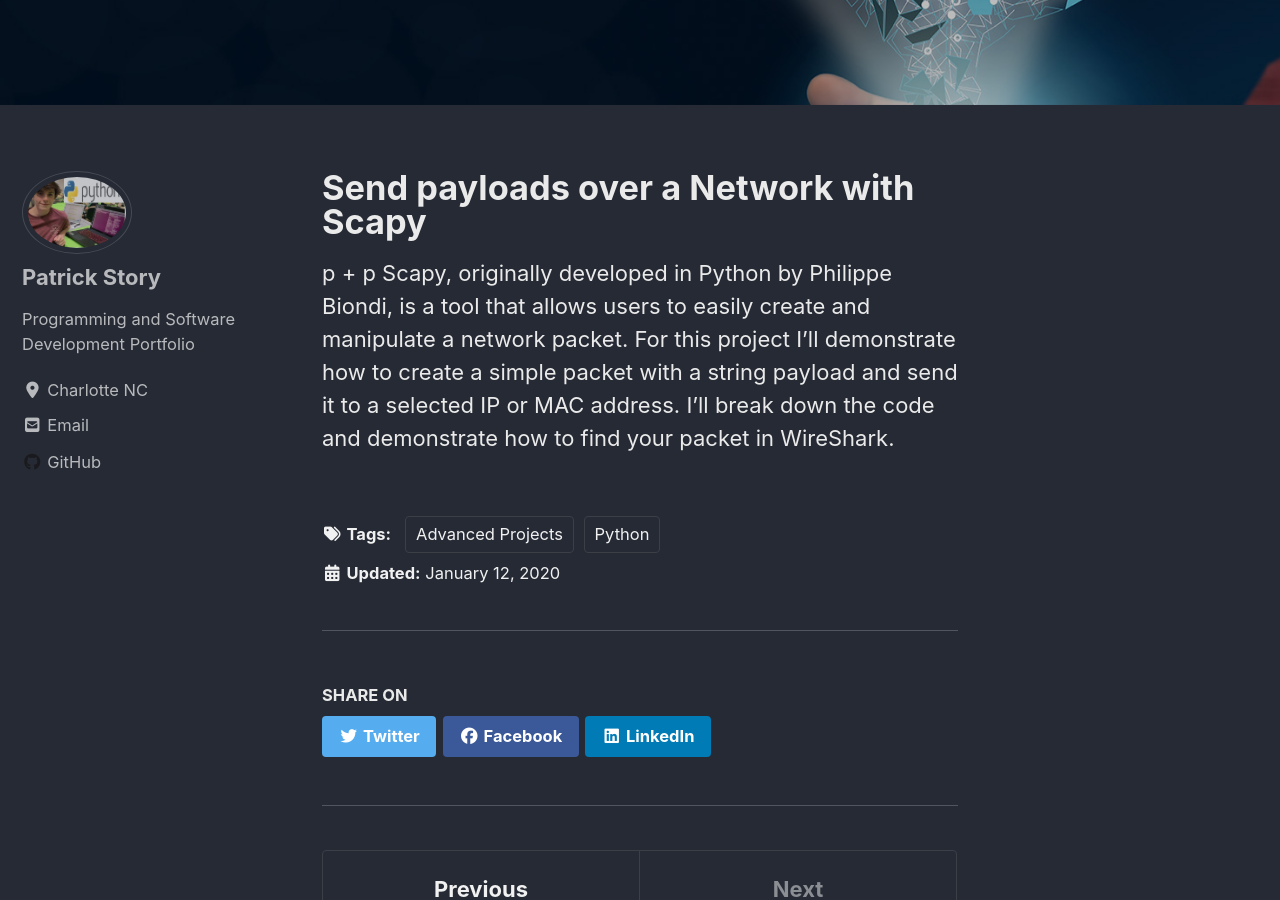
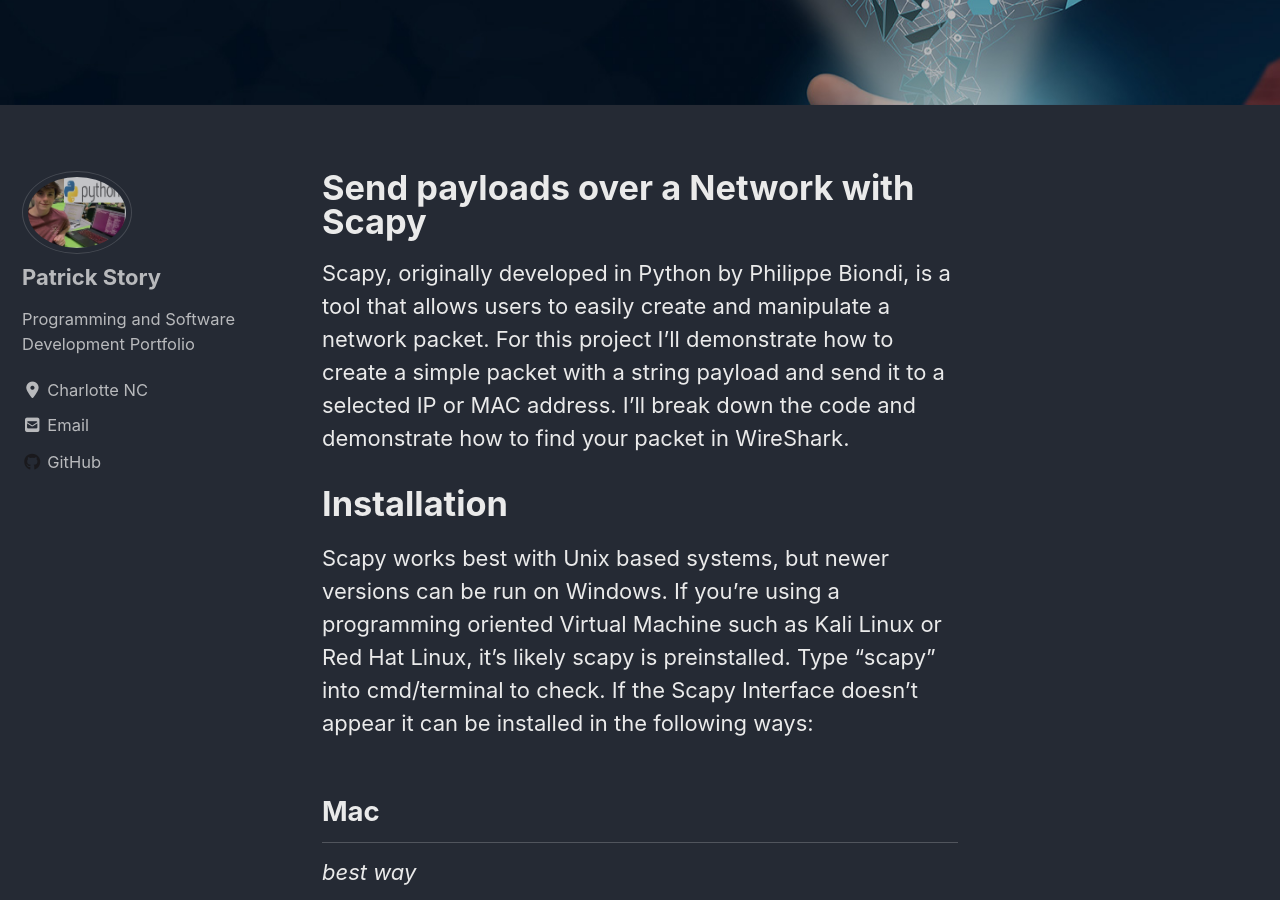
Before and after one commit to Patchyst/Patchyst.github.io, a Jekyll site: the page built from _posts/2020-12-1-scapy.md, in a window 1280 px wide and 900 px high, scrolled down 505 px. Built offline with Jekyll 4.4.1, drawn with Linux system fonts in a browser that asks for light colours; cached includes are drawn as plain includes; nearby versions of some CDN libraries.

Commit message:
updating Scapy Project

```diff
--- a/_posts/2020-12-1-scapy.md
+++ b/_posts/2020-12-1-scapy.md
@@ -6,4 +6,9 @@
   image: "images/tensor.jpg"
 excerpt: "Use Scapy to easily create a packet and capture it with WireShark"
 ---
-  p + p Scapy, originally developed in Python by Philippe Biondi, is a tool that allows users to easily create and manipulate a network packet. For this project I'll demonstrate how to create a simple packet with a string payload and send it to a selected IP or MAC address. I'll break down the code and demonstrate how to find your packet in WireShark.
+ Scapy, originally developed in Python by Philippe Biondi, is a tool that allows users to easily create and manipulate a network packet. For this project I'll demonstrate how to create a simple packet with a string payload and send it to a selected IP or MAC address. I'll break down the code and demonstrate how to find your packet in WireShark.
+
+# Installation
+ Scapy works best with Unix based systems, but newer versions can be run on Windows. If you're using a programming oriented Virtual Machine such as Kali Linux or Red Hat Linux, it's likely scapy is preinstalled. Type "scapy" into cmd/terminal to check. If the Scapy Interface doesn't appear it can be installed in the following ways:
+## **Mac**
+*best way*
```
